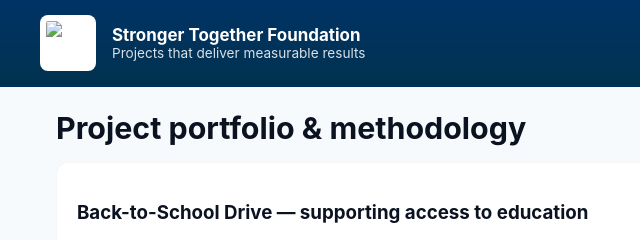
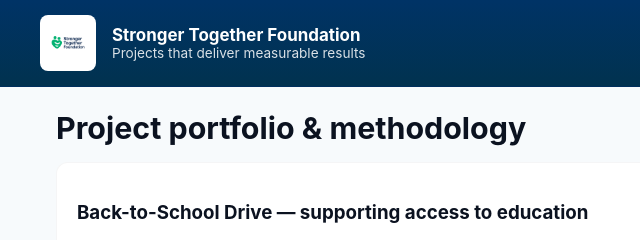
Before and after one commit to teddyjnr123/StrongerTogetherFoundation, a plain HTML site: page projects.html in a window 1280 px wide. Shown: the top 240 px of the page, 0-640 px from the left. Drawn offline with Linux system fonts and the light colour scheme.

Commit message:
Update projects.html

```diff
--- a/projects.html
+++ b/projects.html
@@ -11,7 +11,7 @@
   <header class="site-header">
     <div class="container nav">
       <div class="brand">
-        <img src="assets/img/logo.png" alt="logo" class="logo" />
+        <img src="logo.png" alt="logo" class="logo" />
         <div class="brand-text">
           <h1>Stronger Together Foundation</h1>
           <p class="tagline">Projects that deliver measurable results</p>
@@ -105,4 +105,5 @@
 
   <script src="main.js"></script>
 </body>
+
 </html>
```
